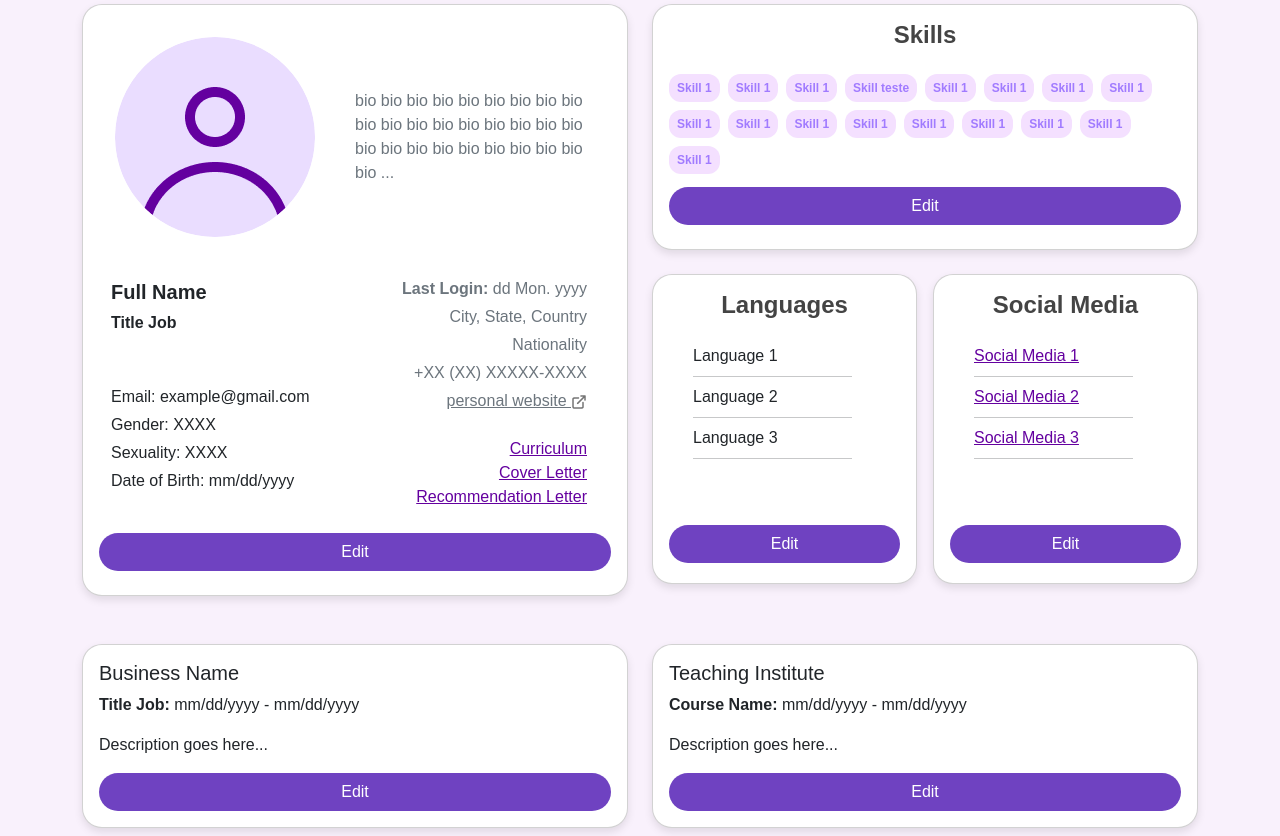
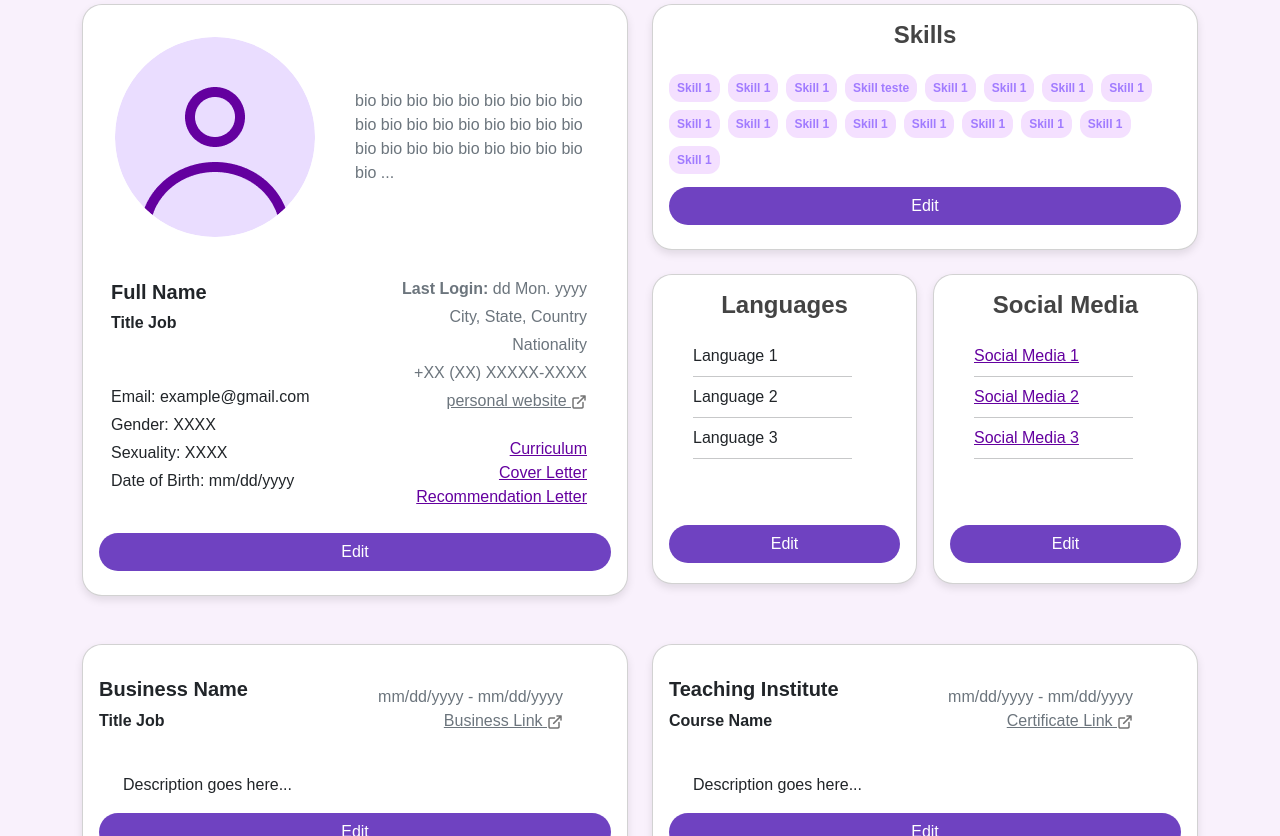
Before and after one commit to Veras-D/squad_10, a plain HTML site: page legado/Pages/profile.html in a window 1280 px wide. Shown: the part 116-952 px from the top of the page. Drawn offline with nearby package versions, Linux system fonts and the light colour scheme.

Commit message:
feat(profile): FInish profile page

```diff
--- a/legado/Pages/profile.html
+++ b/legado/Pages/profile.html
@@ -18,9 +18,14 @@
     <body>
         <div class="container py-5">
             <div class="container d-flex justify-content-between">
-            <h1 class="text-left mb-4 fw-bold text-title">Profile</h1>
+                <h1 class="text-left mb-4 fw-bold text-title">Profile</h1>
                 <div class="dropdown">
-                    <button class="btn btn-lg border-0" type="button" data-bs-toggle="dropdown" aria-expanded="true">
+                    <button
+                        class="btn btn-lg border-0"
+                        type="button"
+                        data-bs-toggle="dropdown"
+                        aria-expanded="true"
+                    >
                         ⋮
                     </button>
                     <ul class="dropdown-menu">
@@ -108,8 +113,10 @@
 
                 <!-- Skills -->
                 <div class="col-lg-6">
-                    <div class="card p-3" style="height: 40%;">
-                        <h5 class="text-center text-title fs-4 fw-bold mb-4">Skills</h5>
+                    <div class="card p-3" style="height: 40%">
+                        <h5 class="text-center text-title fs-4 fw-bold mb-4">
+                            Skills
+                        </h5>
                         <div class="d-flex flex-wrap gap-2 mx-auto">
                             <span class="badge custom-badge">Skill 1</span>
                             <span class="badge custom-badge">Skill 1</span>
@@ -129,50 +136,64 @@
                             <span class="badge custom-badge">Skill 1</span>
                             <span class="badge custom-badge">Skill 1</span>
                         </div>
-                        <button class="btn edit-btn mt-3 mt-auto mb-2">Edit</button>
+                        <button class="btn edit-btn mt-3 mt-auto mb-2">
+                            Edit
+                        </button>
                     </div>
 
                     <div class="row g-3 mt-2">
                         <!-- Languages and Social Media -->
                         <div class="col-lg-6">
-                            <div class="card p-3" style="height: 310px;">
-                                <h5 class="text-center text-title fs-4 fw-bold mb-4">Languages</h5>
+                            <div class="card p-3" style="height: 310px">
+                                <h5
+                                    class="text-center text-title fs-4 fw-bold mb-4"
+                                >
+                                    Languages
+                                </h5>
                                 <ul class="list-unstyled ms-4">
                                     <li>Language 1</li>
-                                    <hr class="me-5 my-2">
+                                    <hr class="me-5 my-2" />
                                     <li>Language 2</li>
-                                    <hr class="me-5 my-2">
+                                    <hr class="me-5 my-2" />
                                     <li>Language 3</li>
-                                    <hr class="me-5 my-2">
+                                    <hr class="me-5 my-2" />
                                 </ul>
-                                <button class="btn edit-btn mt-auto mb-1">Edit</button>
+                                <button class="btn edit-btn mt-auto mb-1">
+                                    Edit
+                                </button>
                             </div>
                         </div>
 
                         <div class="col-lg-6">
-                            <div class="card p-3" style="height: 310px;">
-                                <h5 class="text-center text-title fs-4 fw-bold mb-4">Social Media</h5>
+                            <div class="card p-3" style="height: 310px">
+                                <h5
+                                    class="text-center text-title fs-4 fw-bold mb-4"
+                                >
+                                    Social Media
+                                </h5>
                                 <ul class="list-unstyled ms-4">
                                     <li>
                                         <a href="#" class="text-link"
                                             >Social Media 1</a
                                         >
-                                        <hr class="me-5 my-2">
+                                        <hr class="me-5 my-2" />
                                     </li>
                                     <li>
                                         <a href="#" class="text-link"
                                             >Social Media 2</a
                                         >
-                                        <hr class="me-5 my-2">
+                                        <hr class="me-5 my-2" />
                                     </li>
                                     <li>
                                         <a href="#" class="text-link"
                                             >Social Media 3</a
                                         >
-                                        <hr class="me-5 my-2 mb-0">
+                                        <hr class="me-5 my-2 mb-0" />
                                     </li>
                                 </ul>
-                                <button class="btn edit-btn mt-auto mb-1">Edit</button>
+                                <button class="btn edit-btn mt-auto mb-1">
+                                    Edit
+                                </button>
                             </div>
                         </div>
                     </div>
@@ -181,12 +202,26 @@
                 <!-- Business and Teaching -->
                 <div class="col-lg-6">
                     <div class="card p-3">
-                        <h5>Business Name</h5>
-                        <p>
-                            <strong>Title Job:</strong> mm/dd/yyyy - mm/dd/yyyy
-                        </p>
-                        <p>Description goes here...</p>
-                        <button class="btn edit-btn">Edit</button>
+                        <div class="row">
+                            <div class="col-md-6">
+                                <h5 class="text-start fs-5 fw-bold mt-3">
+                                    Business Name
+                                </h5>
+                                <p>
+                                    <strong>Title Job</strong>
+                                </p>
+                            </div>
+                            <div class="col-md-6 text-secondary mt-4">
+                                <p class="text-end mb-0 me-5">mm/dd/yyyy - mm/dd/yyyy</p>
+                                <p class="text-end me-5" >
+                                    <a class="text-secondary" href="#"
+                                    >Business Link <img src="../../assets/link_icon.png" alt=""></a
+                                >
+                                </p>
+                            </div>
+                        </div>
+                        <p class="mt-4 ms-4">Description goes here...</p>
+                        <button class="btn edit-btn mb-2">Edit</button>
                     </div>
                     <div class="container div-btn mt-4">
                         <button class="add-btn">+</button>
@@ -195,13 +230,26 @@
 
                 <div class="col-lg-6">
                     <div class="card p-3">
-                        <h5>Teaching Institute</h5>
-                        <p>
-                            <strong>Course Name:</strong> mm/dd/yyyy -
-                            mm/dd/yyyy
-                        </p>
-                        <p>Description goes here...</p>
-                        <button class="btn edit-btn">Edit</button>
+                        <div class="row">
+                            <div class="col-md-6">
+                                <h5 class="text-start fs-5 fw-bold mt-3">
+                                    Teaching Institute
+                                </h5>
+                                <p>
+                                    <strong>Course Name</strong>
+                                </p>
+                            </div>
+                            <div class="col-md-6 text-secondary mt-4">
+                                <p class="text-end mb-0 me-5">mm/dd/yyyy - mm/dd/yyyy</p>
+                                <p class="text-end me-5" >
+                                    <a class="text-secondary" href="#"
+                                    >Certificate Link <img src="../../assets/link_icon.png" alt=""></a
+                                >
+                                </p>
+                            </div>
+                        </div>
+                        <p class="mt-4 ms-4">Description goes here...</p>
+                        <button class="btn edit-btn mb-2">Edit</button>
                     </div>
                     <div class="container div-btn mt-4">
                         <button class="add-btn">+</button>
```
